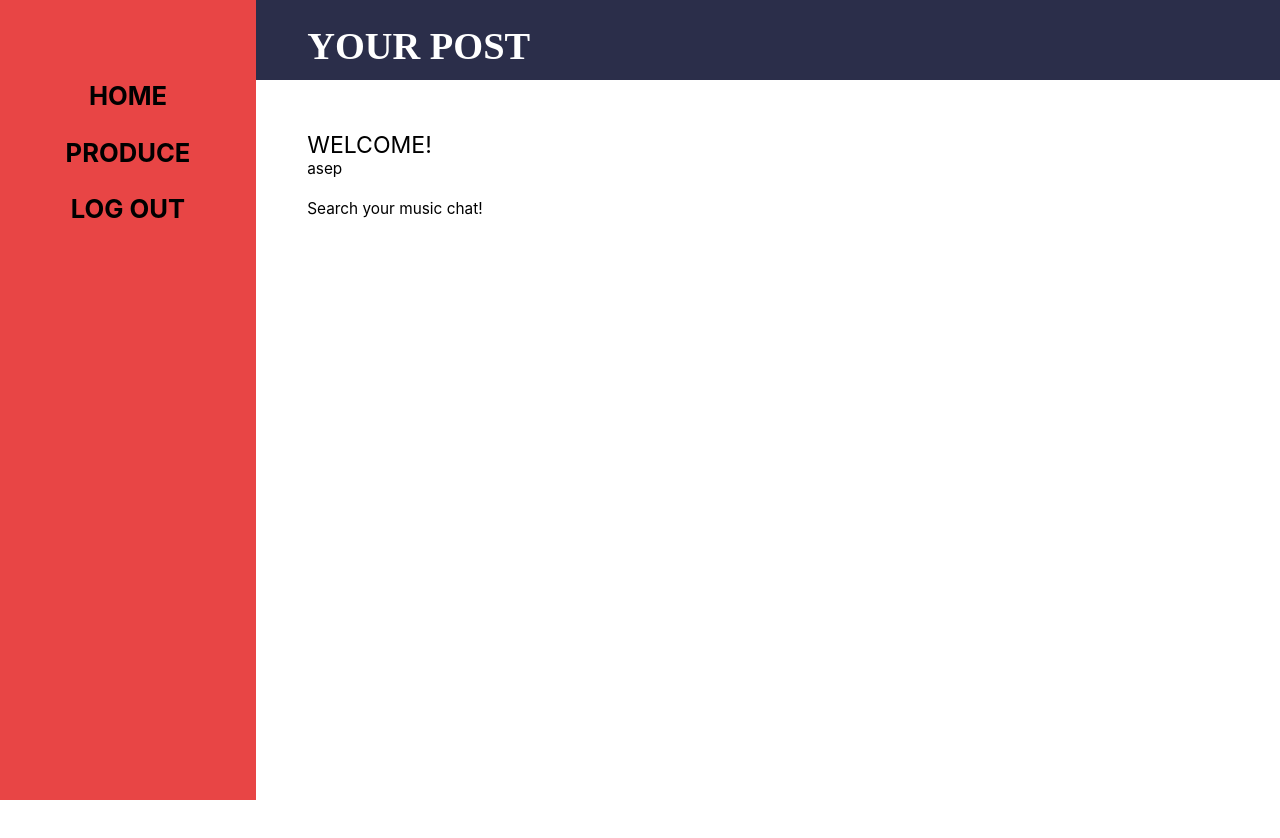
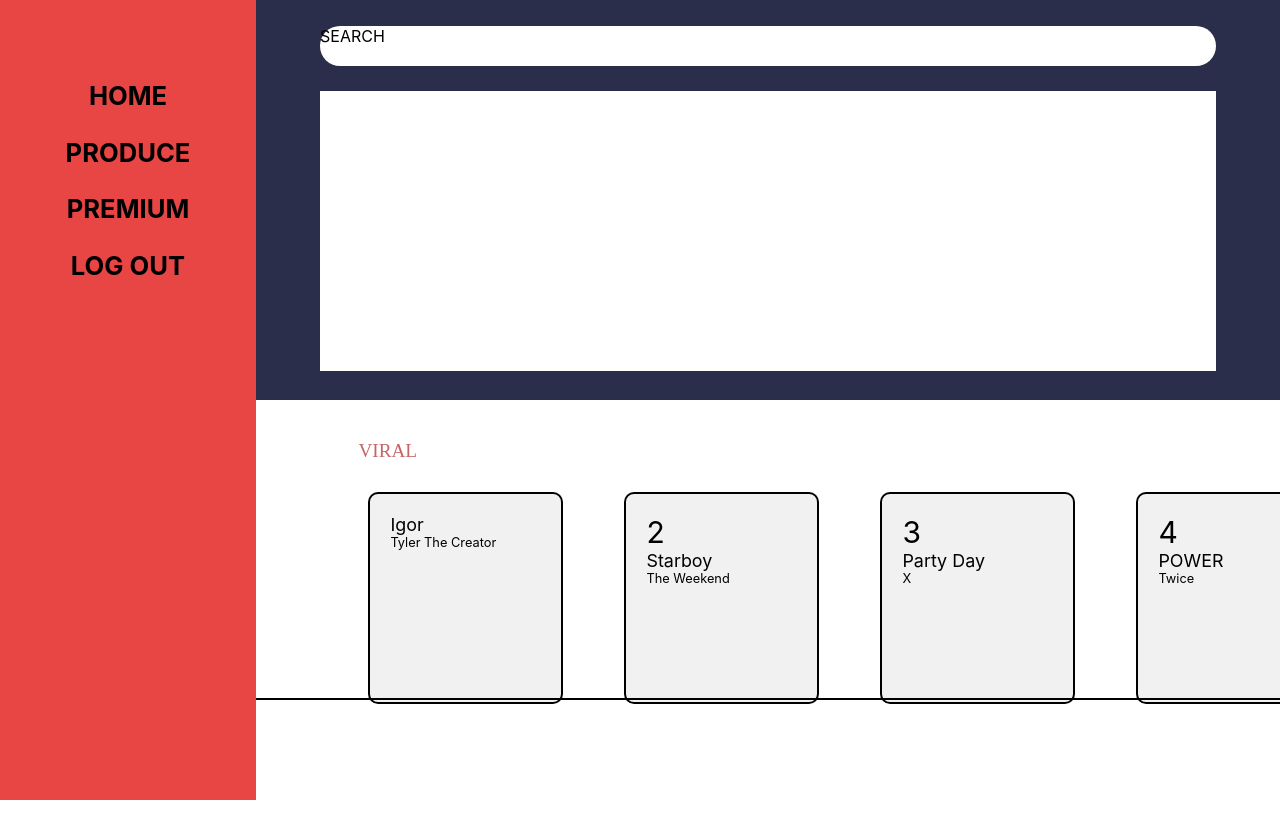
Before and after one commit to willamjonathan/MusicMate, a React (Create React App) app: page / in a window 1280 px wide. Shown: the top 838 px of the page. Built offline with nearby package versions, Linux system fonts and the light colour scheme.

Commit message:
"addedd home page"

```diff
--- a/src/App.js
+++ b/src/App.js
@@ -3,12 +3,14 @@ import './App.css';
 import Login from './components/Login';
 import Signup from './components/Signup';
 import Posted from './components/Posted';
+import Home from './components/Home';
 
 function App() {
   return (
     // <Login></Login>
     // <Signup></Signup>
-    <Posted></Posted>
+    // <Posted></Posted>
+    <Home></Home>
   );
 }
 
--- /dev/null
+++ b/src/components/Home.js
@@ -0,0 +1,101 @@
+import '../styles/Home.css';
+
+function Home(){
+    return(
+        <div>
+            <div class="Home">
+                <div class="left-home">
+                    <div class="nav-bar-home">
+                    <div class="home-home">
+                        HOME
+                    </div>
+                    <div class="produce-home">
+                        PRODUCE
+                    </div>
+                    <div class ="premium-home">
+                        PREMIUM
+                    </div>
+                    <div class="log-out-home">
+                        LOG OUT
+                    </div>
+            </div>
+                </div>
+                <div class="right-home">
+                    <div class ="header-home">
+                        <div class="searchbar-home">
+                            SEARCH
+                        </div>
+                        <div class="jumbotron-home">
+
+                        </div>
+                    </div>
+                    <div class="container-home">
+                        <div class="viral-home">
+                            <div class ="viral-text">
+                                    VIRAL
+                                </div>
+                                <div class ="viral-flex">
+                                    <div class ="music-viral">
+                                        <div class="picture-viral">
+
+                                        </div>
+                                        <div class="title-viral">
+                                            Igor
+                                        </div>
+                                        <div class ="artist-viral">
+                                            Tyler The Creator
+                                        </div>
+                                    </div>
+                                    <div class ="music-viral">
+                                        2
+                                        <div class="picture-viral">
+                                        </div>
+                                        <div class="title-viral">
+                                            Starboy
+                                        </div>
+                                        <div class ="artist-viral">
+                                            The Weekend
+                                        </div>
+                                    </div>
+                                    <div class ="music-viral">3
+                                    <div class="picture-viral">
+                                        </div>
+                                        <div class="title-viral">
+                                            Party Day
+                                        </div>
+                                        <div class ="artist-viral">
+                                            X
+                                        </div>
+                                    </div>
+                                    <div class ="music-viral">4
+                                    <div class="picture-viral">
+
+                                    </div>
+                                    <div class="title-viral">
+                                        POWER
+                                    </div>
+                                    <div class ="artist-viral">
+                                        Twice
+                                    </div>
+
+                                    </div>
+                                </div>
+                            <div class="underline-viral">
+
+                            </div>
+                            </div>
+                        <div class="forum-home">
+
+
+                        </div>
+                    </div>
+                </div>
+
+            </div>
+
+
+
+        </div>
+    )
+}
+export default Home;
--- /dev/null
+++ b/src/styles/Home.css
@@ -0,0 +1,119 @@
+.Home {
+  background-color: #fff;
+  width: 1769px;
+  height: 1514px;
+}
+.left-home {
+  width: 20%;
+  background-color: #e84545;
+  height: 100%;
+  position: fixed;
+  left: 0%;
+  top: 0%;
+}
+.nav-bar-home {
+  position: relative;
+  top: 10%;
+  font-weight: bold;
+  font-size: 2vw;
+}
+.home-home {
+  margin-bottom: 10%;
+  text-align: center;
+}
+.produce-home {
+  text-align: center;
+  margin-bottom: 10%;
+}
+.premium-home {
+  text-align: center;
+  margin-bottom: 10%;
+}
+.log-out-home {
+  text-align: center;
+}
+.right-home {
+  position: fixed;
+  left: 20%;
+  top: 0%;
+  width: 80%;
+  height: 100%;
+}
+.right-home .header-home {
+  position: fixed;
+  top: 0%;
+  height: 50%;
+  width: 100%;
+  background-color: #2b2e4a;
+}
+.right-home .searchbar-home {
+  height: 10%;
+  background-color: #fff;
+  margin-top: 2%;
+  margin-bottom: 2%;
+  width: 70%;
+  position: relative;
+  left: 5%;
+  border-radius: 20px;
+}
+.right-home .jumbotron-home {
+  display: flex;
+  width: 70%;
+  height: 70%;
+  background-color: #fff;
+  position: relative;
+  left: 5%;
+}
+
+.container-home {
+  position: relative;
+  left: 10%;
+  top: 55%;
+  height: 100%;
+}
+
+.viral-home {
+  position: relative;
+  height: 30%;
+}
+.viral-home .viral-text {
+  position: relative;
+  color: #c56464;
+  font-family: LexendGiga;
+  font-size: 1.5vw;
+  font-stretch: expanded;
+  margin-bottom: 2%;
+}
+
+.viral-flex {
+  display: flex;
+  height: 70%;
+  width: 100%;
+}
+
+.music-viral {
+  background-color: #f1f1f1;
+  margin: 10px;
+  padding: 20px;
+  font-size: 30px;
+  height: 100%;
+  width: 15%;
+  margin-right: 5%;
+  border-radius: 10px;
+  border: solid black 2px;
+}
+
+.music-viral .title-viral {
+  font-size: 1.4vw;
+}
+
+.music-viral .artist-viral {
+  font-size: 1vw;
+}
+.underline-viral {
+  background-color: black;
+  height: 2px;
+  position: relative;
+  top: 20%;
+  left: -10%;
+}
```
